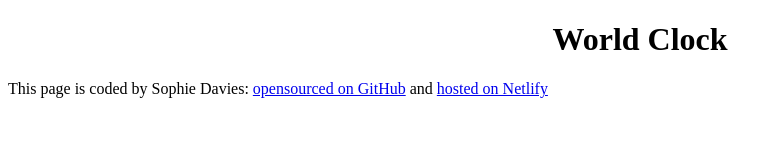
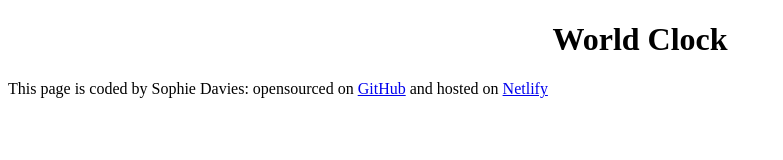
Before and after one commit to SophieLMD/world-clock-app, a plain HTML site: page index.html in a window 1280 px wide. Shown: the whole page, without its empty margins (0-783 px from the left). Drawn offline with Linux system fonts and the light colour scheme.

Commit message:
Included links to GitHub repository and webpage on Netlify

```diff
--- a/index.html
+++ b/index.html
@@ -9,9 +9,14 @@
   <body>
     <h1>World Clock</h1>
     <footer>
-      This page is coded by Sophie Davies:
-      <a href="#" target="_blank"> opensourced on GitHub</a> and
-      <a href="#" target="_blank">hosted on Netlify</a>
+      This page is coded by Sophie Davies: opensourced on
+      <a href="https://github.com/SophieLMD/world-clock-app" target="_blank"
+        >GitHub</a
+      >
+      and hosted on
+      <a href="https://world-clock-app-slmd.netlify.app/" target="_blank"
+        >Netlify</a
+      >
     </footer>
     <script src="src/index.js"></script>
   </body>
```
